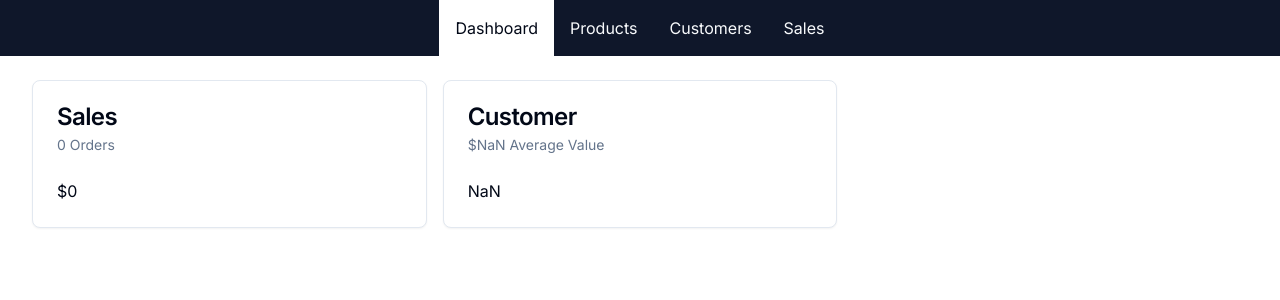
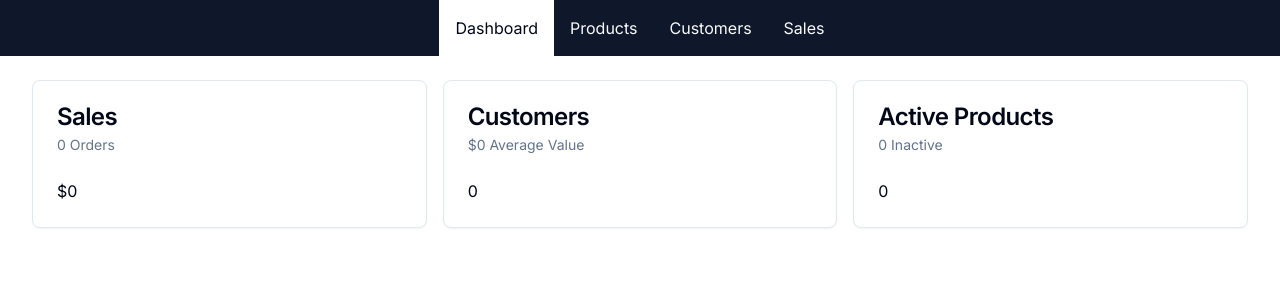
Before and after one commit to rote1400/EcommerceStore, a Next.js app in the folder ecommercestore/: page /admin in a window 1280 px wide. Shown: the top 300 px of the page. Built offline with nearby package versions, Linux system fonts and the light colour scheme; no server answers; the database is empty.

Commit message:
get product data from db

```diff
--- a/ecommercestore/src/app/admin/page.tsx
+++ b/ecommercestore/src/app/admin/page.tsx
@@ -37,11 +37,21 @@
   };
 }
 
+async function getProductData() {
+  const [activeCount, inactiveCount] = await Promise.all([
+    prisma.product.count({ where: { isAvailableForPurchase: true } }),
+    prisma.product.count({ where: { isAvailableForPurchase: false } }),
+  ]);
+
+  return { activeCount, inactiveCount };
+}
+
 export default async function AdminDashboard() {
-  const [salesData, userData] = await Promise.all([
+  const [salesData, userData, productData] = await Promise.all([
     getSalesData(),
-    getUserData()
-  ])
+    getUserData(),
+    getProductData()
+  ]);
 
   return (
     <div className="grid grid-cols-1 md:grid-cols-2 lg:grid-cols-3 gap-4">
@@ -51,9 +61,16 @@
         body={formatCurrency(salesData.amount)}
       />
       <DashboardCard
-        title="Customer"
-        subtitle={`${formatCurrency()} Average Value`}
-        body={formatNumber()}
+        title="Customers"
+        subtitle={`${formatCurrency(
+          userData.averageValuePerUser
+        )} Average Value`}
+        body={formatNumber(userData.userCount)}
+      />
+      <DashboardCard
+        title="Active Products"
+        subtitle={`${formatNumber(productData.inactiveCount)} Inactive`}
+        body={formatNumber(productData.activeCount)}
       />
     </div>
   );
```
